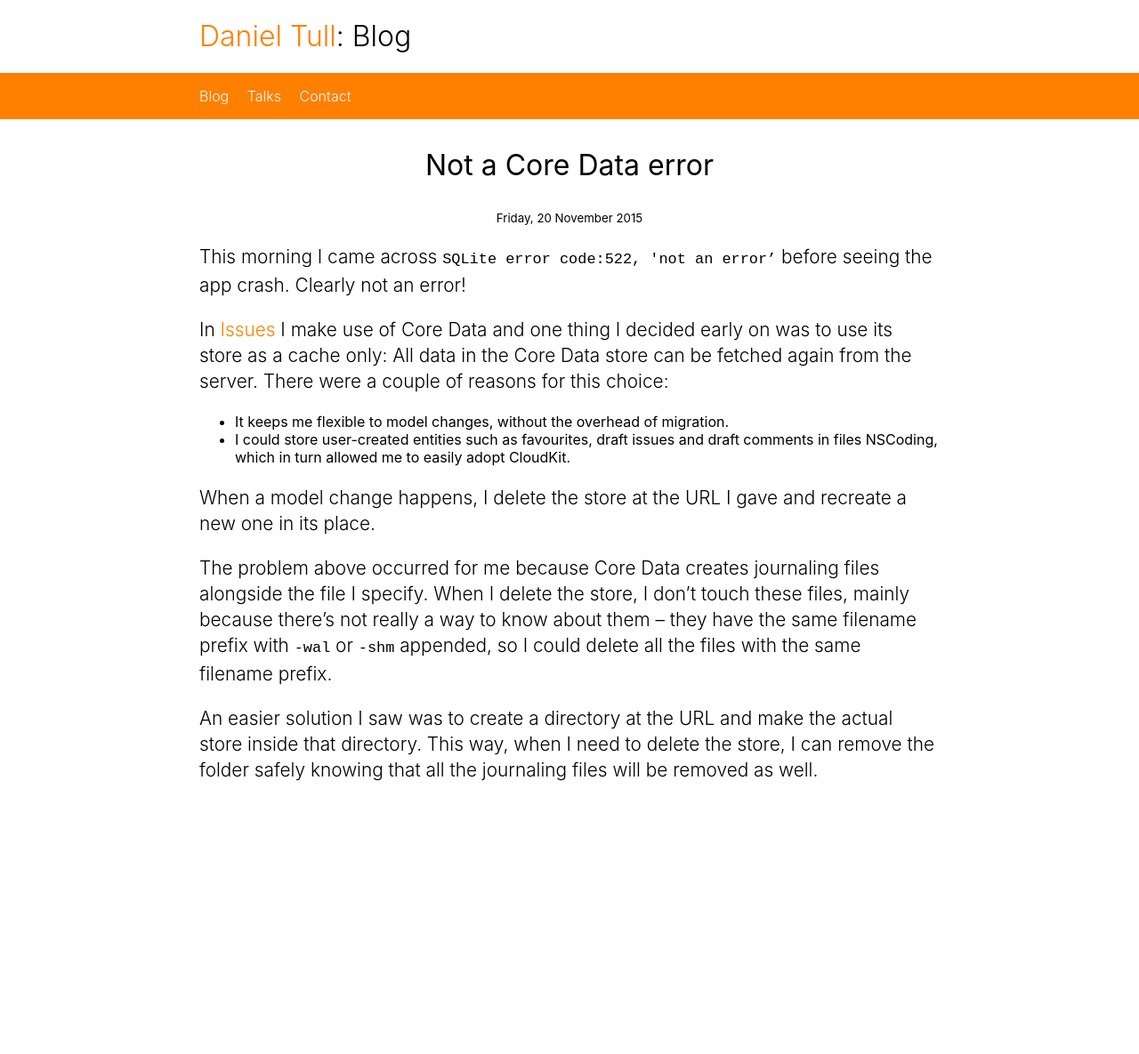
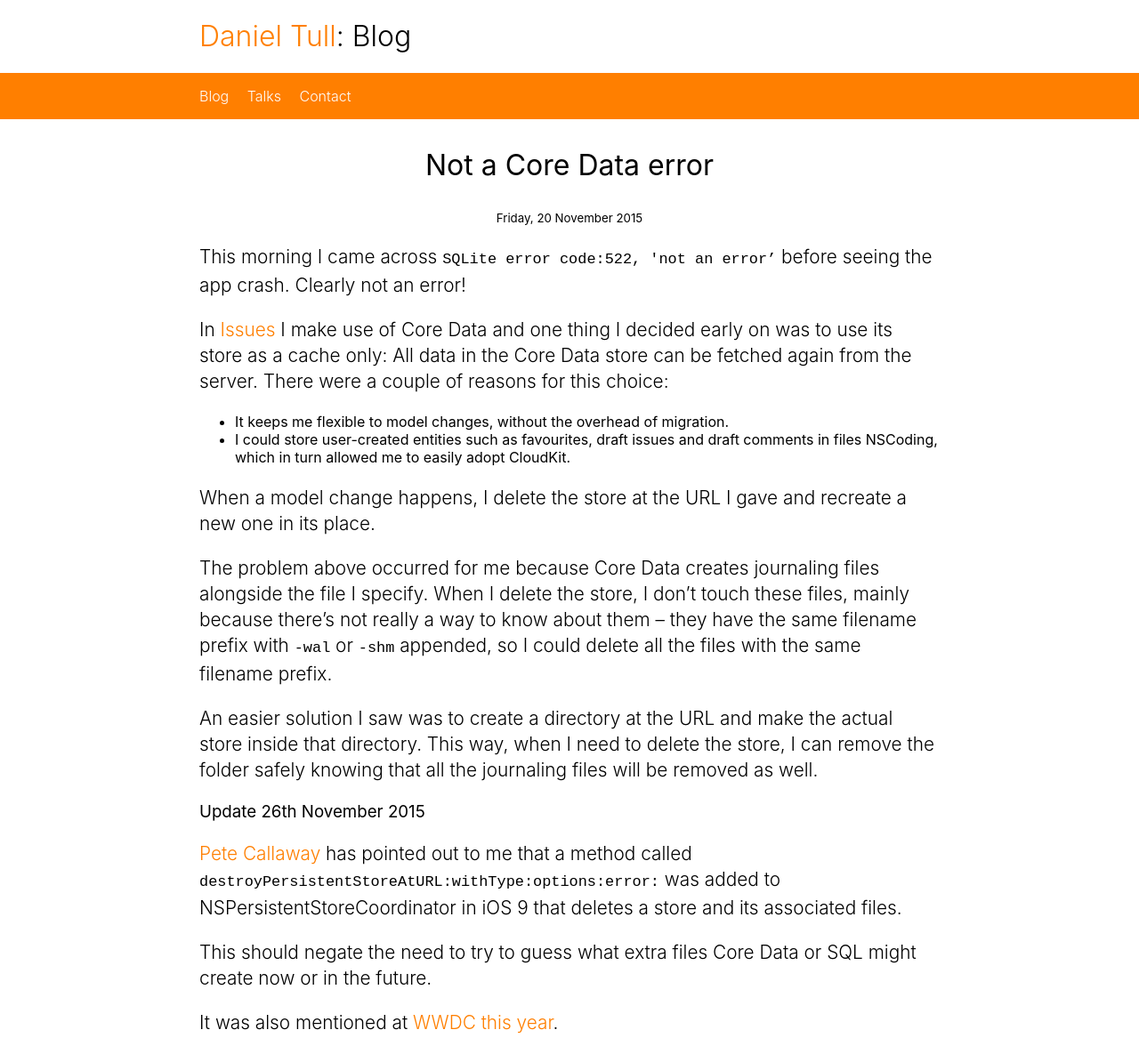
Before and after one commit to danielctull/danielctull.github.com, a Jekyll site: the page built from _posts/2015-11-20-not-a-core-data-error.markdown, in a window 1280 px wide. Shown: the whole page at 89% size. Built offline with Jekyll 4.4.1, drawn with Linux system fonts in a browser that asks for light colours; before the commit the page ends 901 px from its top, so only the background shows below that.

Commit message:
Add update to Not a Core Data Error post

```diff
--- a/_posts/2015-11-20-not-a-core-data-error.markdown
+++ b/_posts/2015-11-20-not-a-core-data-error.markdown
@@ -15,3 +15,11 @@ When a model change happens, I delete the store at the URL I gave and recreate a
 The problem above occurred for me because Core Data creates journaling files alongside the file I specify. When I delete the store, I don't touch these files, mainly because there's not really a way to know about them – they have the same filename prefix with `-wal` or `-shm` appended, so I could delete all the files with the same filename prefix.
 
 An easier solution I saw was to create a directory at the URL and make the actual store inside that directory. This way, when I need to delete the store, I can remove the folder safely knowing that all the journaling files will be removed as well.
+
+###Update 26th November 2015
+
+[Pete Callaway](http://twitter.com/P373C) has pointed out to me that a method called `destroyPersistentStoreAtURL:withType:options:error:` was added to NSPersistentStoreCoordinator in iOS 9 that deletes a store and its associated files.
+
+This should negate the need to try to guess what extra files Core Data or SQL might create now or in the future.
+
+It was also mentioned at [WWDC this year](https://developer.apple.com/videos/play/wwdc2015-220/?time=530).
```
